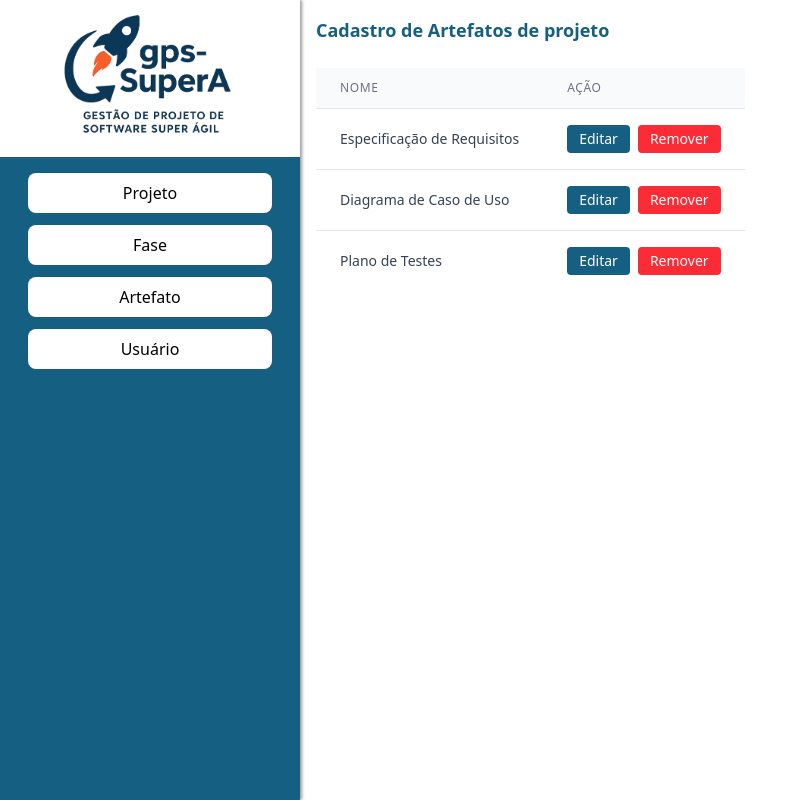
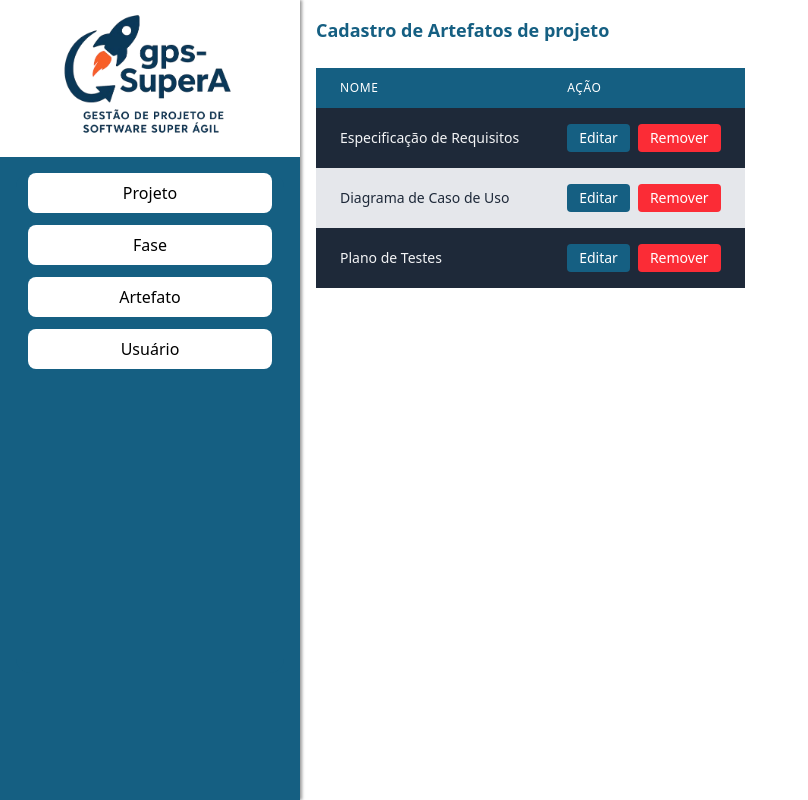
Before and after one commit to wilyJ80/engenharia-de-software-frontend, a Next.js app: page /Artefatos in a window 1280 px wide. Shown: the whole page, without its empty margins (0-808 px from the left). Built offline with nearby package versions, Linux system fonts and the light colour scheme.

Commit message:
estutura básica para alternar as cores da tabela

```diff
--- a/src/components/Artefatos/ArtefatosTable.tsx
+++ b/src/components/Artefatos/ArtefatosTable.tsx
@@ -10,28 +10,31 @@ type Artefato = {
 export default function ArtefatosTable({ items }: { items: Artefato[] }) {
   return (
     <div className="w-full overflow-x-auto">
-      <table className="min-w-full divide-y divide-gray-200">
-        <thead className="bg-gray-50">
+      <table className="min-w-full">
+        <thead className="bg-azul-escuro text-white">
           <tr>
             <th
               scope="col"
-              className="px-6 py-3 text-left text-xs font-medium text-gray-500 uppercase tracking-wider"
+              className="px-6 py-3 text-left text-xs font-medium uppercase tracking-wider"
             >
               Nome
             </th>
             <th
               scope="col"
-              className="px-6 py-3 text-left text-xs font-medium text-gray-500 uppercase tracking-wider"
+              className="px-6 py-3 text-left text-xs font-medium uppercase tracking-wider"
             >
               Ação
             </th>
           </tr>
         </thead>
-        <tbody className="bg-white divide-y divide-gray-200">
-          {items.map((item) => (
-            <tr key={item.id}>
-              <td className="px-6 py-4 whitespace-nowrap text-sm text-gray-700">{item.nome}</td>
-              <td className="px-6 py-4 whitespace-nowrap text-sm text-gray-700">
+        <tbody>
+          {items.map((item, idx) => {
+            const isEven = idx % 2 === 0
+            const rowBg = isEven ? 'bg-gray-800 text-gray-100' : 'bg-gray-200 text-gray-800'
+            return (
+              <tr key={item.id} className={`${rowBg}`}>
+                <td className="px-6 py-4 whitespace-nowrap text-sm">{item.nome}</td>
+                <td className="px-6 py-4 whitespace-nowrap text-sm">
                   <div className="flex gap-2">
                     <button
                       type="button"
@@ -56,7 +59,8 @@ export default function ArtefatosTable({ items }: { items: Artefato[] }) {
                   </div>
                 </td>
               </tr>
-          ))}
+            )
+          })}
         </tbody>
       </table>
     </div>
```
Lines whose indentation alone changed are shown as unchanged.
